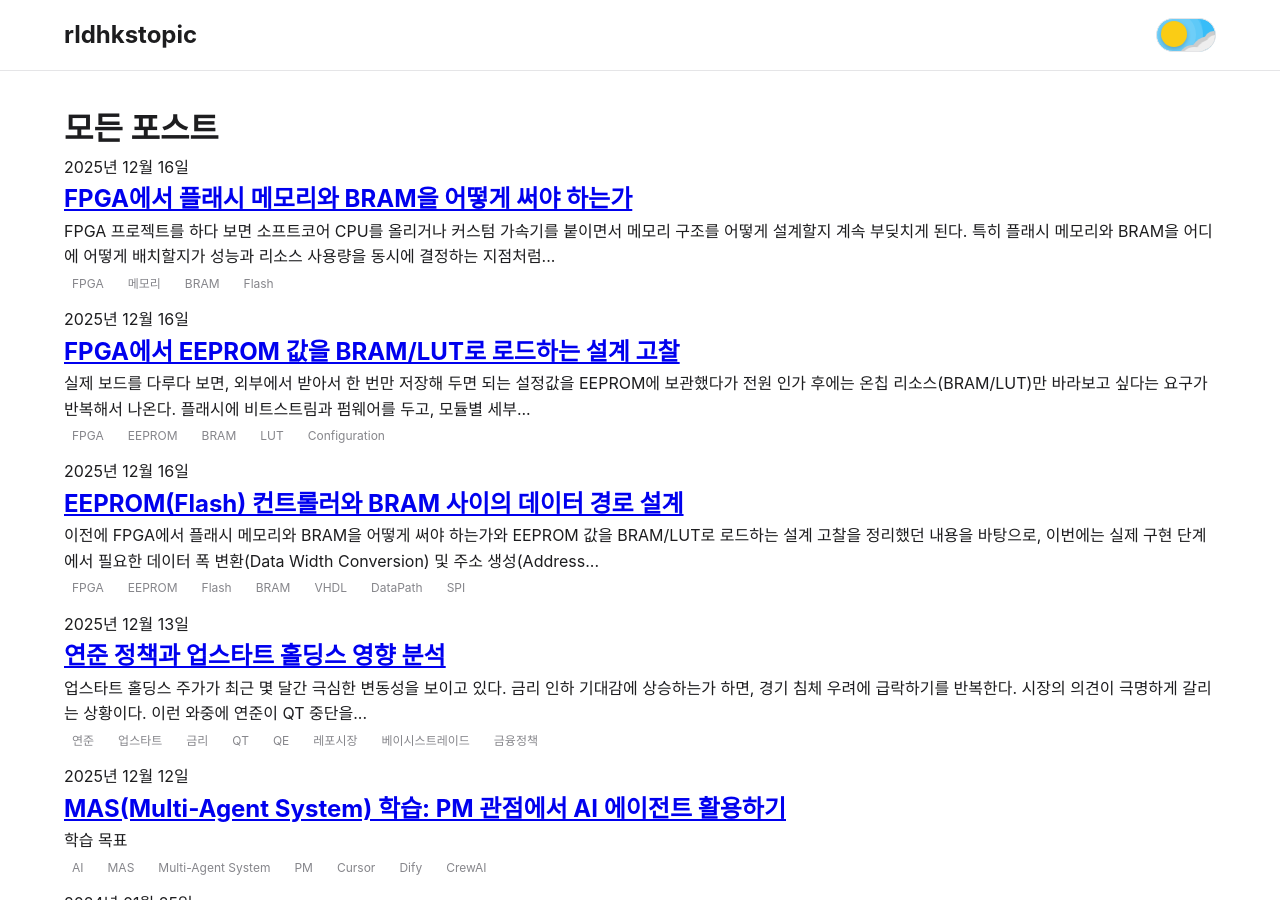
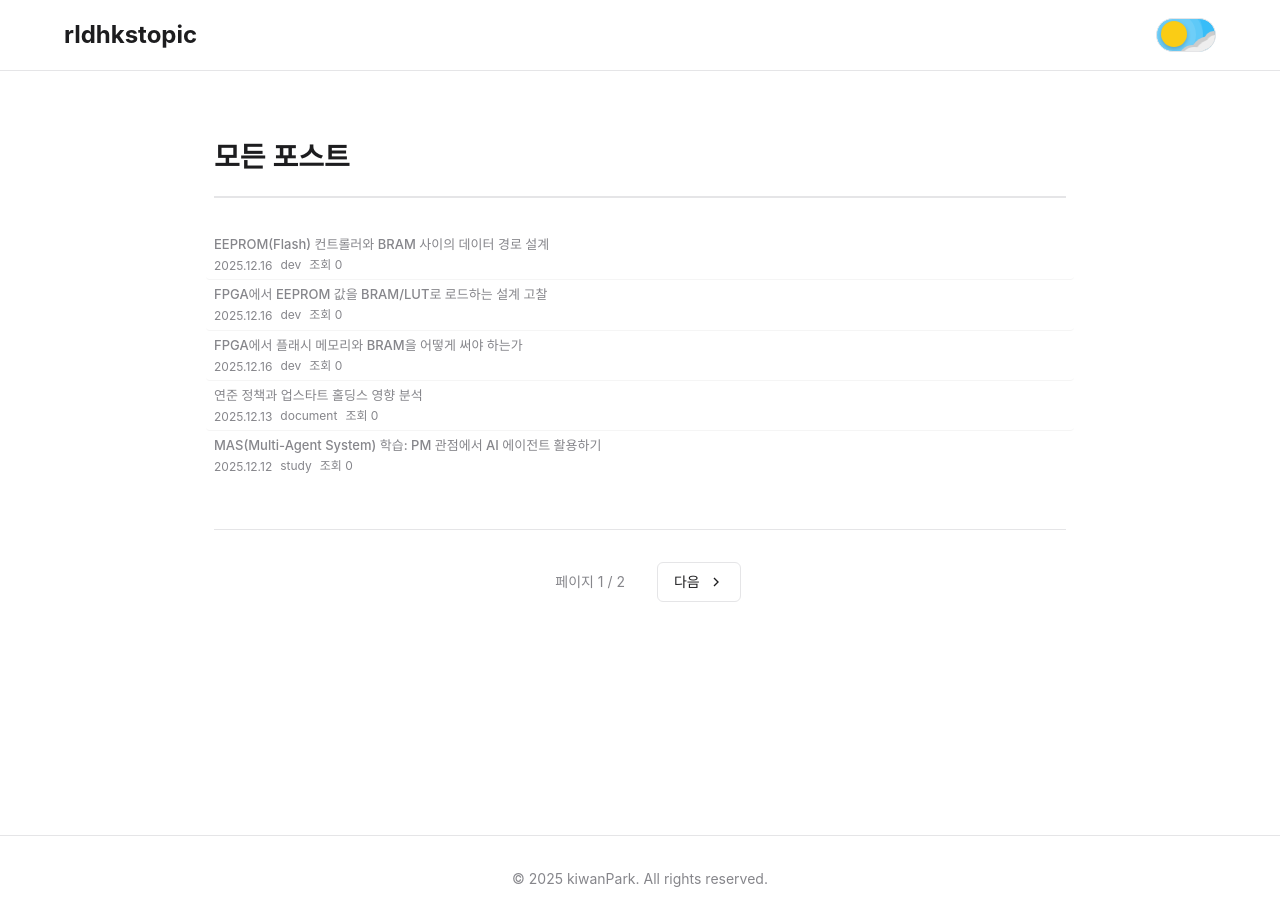
Before and after one commit to rldhkstopic/rldhkstopic.github.io, a Jekyll site: the page built from blog.html, in a window 1280 px wide and 900 px high. Built offline with Jekyll 4.4.1, drawn with Linux system fonts in a browser that asks for light colours; nearby versions of some CDN libraries; some of the changed text lies outside the part shown.

Commit message:
Fix post sorting, pagination limit to 5, and CSS consistency in blog page

```diff
--- a/assets/css/main.css
+++ b/assets/css/main.css
@@ -784,6 +784,58 @@ body.home-page .page-content {
   margin: 0 0 2rem 0;
   padding-bottom: 1rem;
   border-bottom: 2px solid var(--border-color);
+}
+
+/* 블로그 페이지 */
+.blog-page {
+  max-width: 900px;
+  margin: 0 auto;
+  padding: 2rem 1.5rem;
+}
+
+.blog-page-title {
+  font-size: 1.75rem;
+  font-weight: 600;
+  color: var(--text-primary);
+  margin: 0 0 2rem 0;
+  padding-bottom: 1rem;
+  border-bottom: 2px solid var(--border-color);
+}
+
+/* 페이지네이션 */
+.pagination {
+  display: flex;
+  justify-content: center;
+  align-items: center;
+  gap: 1rem;
+  margin-top: 3rem;
+  padding-top: 2rem;
+  border-top: 1px solid var(--border-color);
+}
+
+.pagination-link {
+  display: flex;
+  align-items: center;
+  gap: 0.5rem;
+  padding: 0.5rem 1rem;
+  color: var(--text-primary);
+  text-decoration: none;
+  border: 1px solid var(--border-color);
+  border-radius: 0.375rem;
+  transition: all 0.2s ease;
+  font-size: 0.875rem;
+}
+
+.pagination-link:hover {
+  background-color: var(--bg-secondary);
+  border-color: var(--accent-color);
+  color: var(--accent-color);
+}
+
+.pagination-info {
+  font-size: 0.875rem;
+  color: var(--text-secondary);
+  padding: 0 1rem;
 }
 
 .post-list-title {
--- a/blog.html
+++ b/blog.html
@@ -4,34 +4,74 @@ title: 블로그
 ---
 
 <div class="blog-page">
-  <h1>모든 포스트</h1>
+  <h1 class="blog-page-title">모든 포스트</h1>
 
-  {% if site.posts.size > 0 %}
-    <ul class="post-list">
-      {% for post in site.posts %}
-        <li class="post-card" onclick="window.location.href='{{ post.url | relative_url }}'">
-          <span class="post-meta">{{ post.date | date: "%Y년 %m월 %d일" }}</span>
-          <h2>
-            <a class="post-link" href="{{ post.url | relative_url }}">
-              {{ post.title | escape }}
-            </a>
-          </h2>
-          {% if post.excerpt %}
-            <p class="post-excerpt">{{ post.excerpt | strip_html | truncatewords: 30 }}</p>
-          {% endif %}
-          {% if post.tags.size > 0 %}
-            <div class="post-tags">
-              {% for tag in post.tags %}
-                <span class="tag">{{ tag }}</span>
-              {% endfor %}
-            </div>
-          {% endif %}
-        </li>
+  {% assign sorted_posts = site.posts | sort: "date" | reverse %}
+  {% assign total_posts = sorted_posts.size %}
+  {% assign posts_per_page = 5 %}
+  {% assign current_page = 1 %}
+  {% if page.url contains '/page' %}
+    {% assign page_num = page.url | split: '/' | last | split: '.' | first | plus: 0 %}
+    {% if page_num > 0 %}
+      {% assign current_page = page_num %}
+    {% endif %}
+  {% endif %}
+  {% assign start_index = current_page | minus: 1 | times: posts_per_page %}
+  {% assign paginated_posts = sorted_posts | slice: start_index, posts_per_page %}
+  {% assign total_pages = total_posts | divided_by: posts_per_page %}
+  {% if total_posts | modulo: posts_per_page > 0 %}
+    {% assign total_pages = total_pages | plus: 1 %}
+  {% endif %}
+
+  {% if paginated_posts.size > 0 %}
+    <div class="post-list">
+      {% for post in paginated_posts %}
+        <a href="{{ post.url | relative_url }}" class="post-list-item">
+          <span class="post-list-title">{{ post.title | escape }}</span>
+          <div class="post-list-meta">
+            <span class="post-list-date">{{ post.date | date: "%Y.%m.%d" }}</span>
+            {% if post.category %}
+            <span class="post-list-category">{{ post.category }}</span>
+            {% endif %}
+            <span class="post-list-views">조회 {{ post.views | default: 0 }}</span>
+          </div>
+        </a>
       {% endfor %}
-    </ul>
+    </div>
+
+    <!-- 페이지네이션 -->
+    {% if total_pages > 1 %}
+    <div class="pagination">
+      {% if current_page > 1 %}
+        {% if current_page == 2 %}
+          <a href="/blog/" class="pagination-link pagination-prev">
+        {% else %}
+          <a href="/blog/page{{ current_page | minus: 1 }}/" class="pagination-link pagination-prev">
+        {% endif %}
+          <svg width="16" height="16" viewBox="0 0 24 24" fill="none" stroke="currentColor" stroke-width="2">
+            <polyline points="15 18 9 12 15 6"></polyline>
+          </svg>
+          이전
+        </a>
+      {% endif %}
+
+      <span class="pagination-info">
+        페이지 {{ current_page }} / {{ total_pages }}
+      </span>
+
+      {% if current_page < total_pages %}
+        <a href="/blog/page{{ current_page | plus: 1 }}/" class="pagination-link pagination-next">
+          다음
+          <svg width="16" height="16" viewBox="0 0 24 24" fill="none" stroke="currentColor" stroke-width="2">
+            <polyline points="9 18 15 12 9 6"></polyline>
+          </svg>
+        </a>
+      {% endif %}
+    </div>
+    {% endif %}
   {% else %}
-    <div class="post-card" style="text-align: center; padding: 3rem;">
-      <p style="color: var(--text-secondary); font-size: 1.1rem;">아직 포스트가 없습니다. 첫 번째 포스트를 작성해보세요! ✨</p>
+    <div class="post-list-item empty">
+      <span>아직 포스트가 없습니다.</span>
     </div>
   {% endif %}
 </div>
```
Also changed, not shown: index.html (+5 -5 lines).
